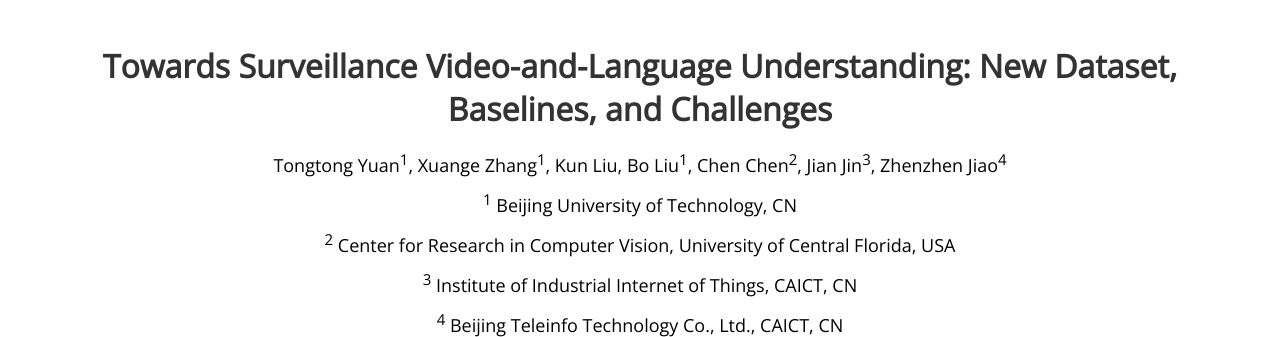
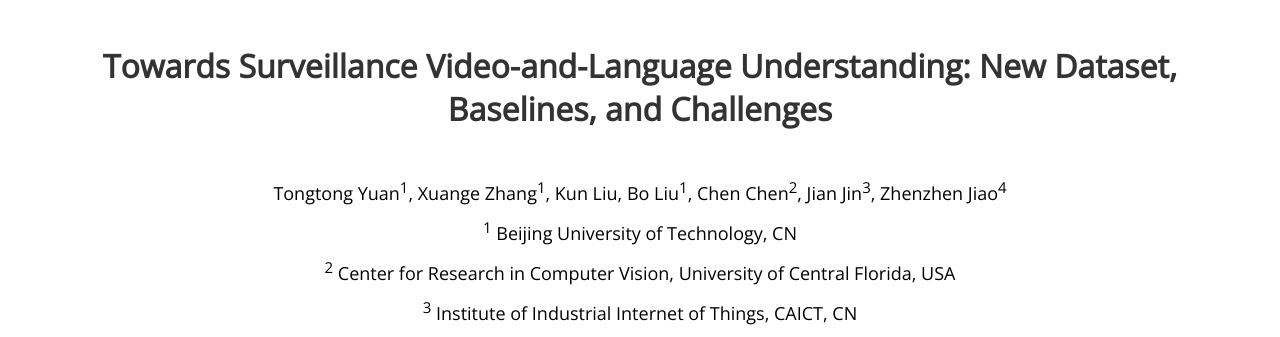
Before and after one commit to Xuange923/Xuange923.github.io, a plain HTML site: page Surveillance-Video-Understanding.html in a window 1280 px wide. Shown: the top 337 px of the page. Drawn offline with nearby package versions, Linux system fonts and the light colour scheme.

Commit message:
Update style.css

```diff
--- a/css/style.css
+++ b/css/style.css
@@ -7,7 +7,7 @@
 }
 h1, h2 { color: #333;
 text-align: center;}
-.authors { margin-top: 5px; text-align: center}
+.authors { margin-top: 50px; text-align: center}
 .authors p{margin-bottom: 5px;line-height: 1.0;}
 .affiliations { margin-bottom: 20px; }
 img { width: 100%; height: auto; display: block; margin: 0 auto;}
```
